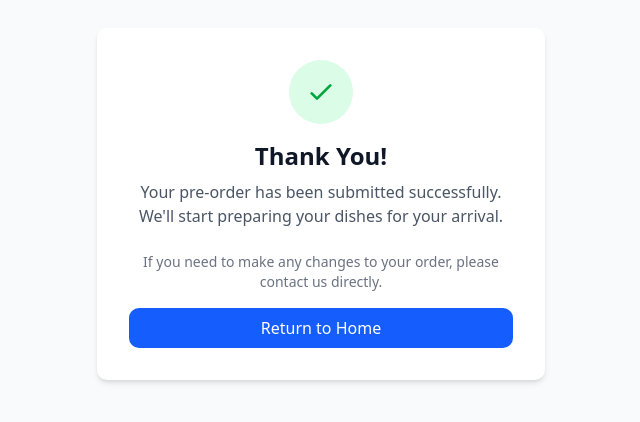
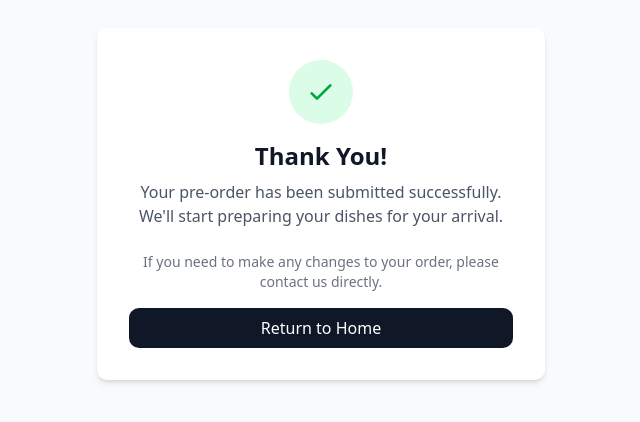
Before and after one commit to JohnCardonaC/La-TabernaLeeds-preOrders, a Next.js app: page /thank-you in a window 1280 px wide. Shown: the part 196-618 px from the top of the page, without its empty margins (319-959 px from the left). Built offline with nearby package versions, Linux system fonts and the light colour scheme.

Commit message:
Thank you page styles

```diff
--- a/src/app/thank-you/page.tsx
+++ b/src/app/thank-you/page.tsx
@@ -33,7 +33,7 @@ export default function ThankYouPage() {
             If you need to make any changes to your order, please contact us directly.
           </p>
 
-          <Link href="/" className="w-full bg-blue-600 text-white py-2 px-4 rounded-lg hover:bg-blue-700 transition-colors inline-block text-center">
+          <Link href="https://latabernaleeds.com" className="w-full bg-[#101828] text-white py-2 px-4 rounded-lg hover:bg-[#101828] transition-colors inline-block text-center">
             Return to Home
           </Link>
         </div>
```
